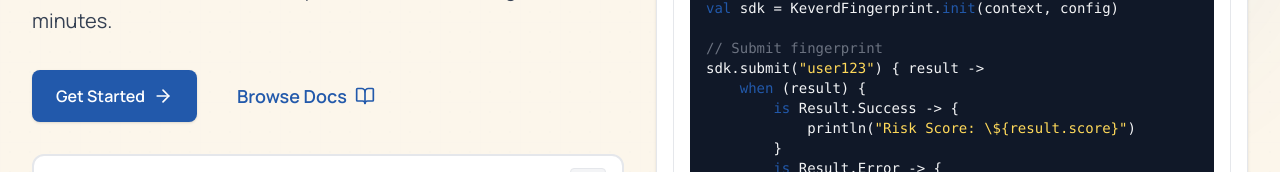
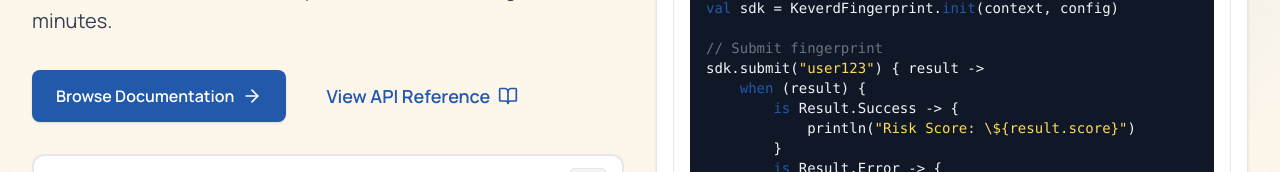
Before and after one commit to keverdai/developers.keverd.com, a Next.js app: page / in a window 1280 px wide. Shown: the part 363-535 px from the top of the page. Built offline with nearby package versions, Linux system fonts and the light colour scheme; no server answers.

Commit message:
Update HomePage buttons to improve navigation and clarity
Changed the "Get Started" button to link to the documentation page and updated the "Browse Docs" button to direct users to the API reference, enhancing user experience and accessibility of resources.

```diff
--- a/app/components/HomePage.tsx
+++ b/app/components/HomePage.tsx
@@ -239,12 +239,12 @@
                 </p>
 
                 <div className="flex flex-wrap gap-4 mb-8">
-                  <Button href="/getting-started" variant="primary" size="lg">
-                    Get Started
+                  <Button href="/docs" variant="primary" size="lg">
+                    Browse Documentation
                     <ArrowRight className="ml-2" size={20} />
                   </Button>
-                  <Button href="/docs" variant="ghost" size="lg">
-                    Browse Docs
+                  <Button href="/docs/api" variant="ghost" size="lg">
+                    View API Reference
                     <BookOpen className="ml-2" size={20} />
                   </Button>
                 </div>
```
